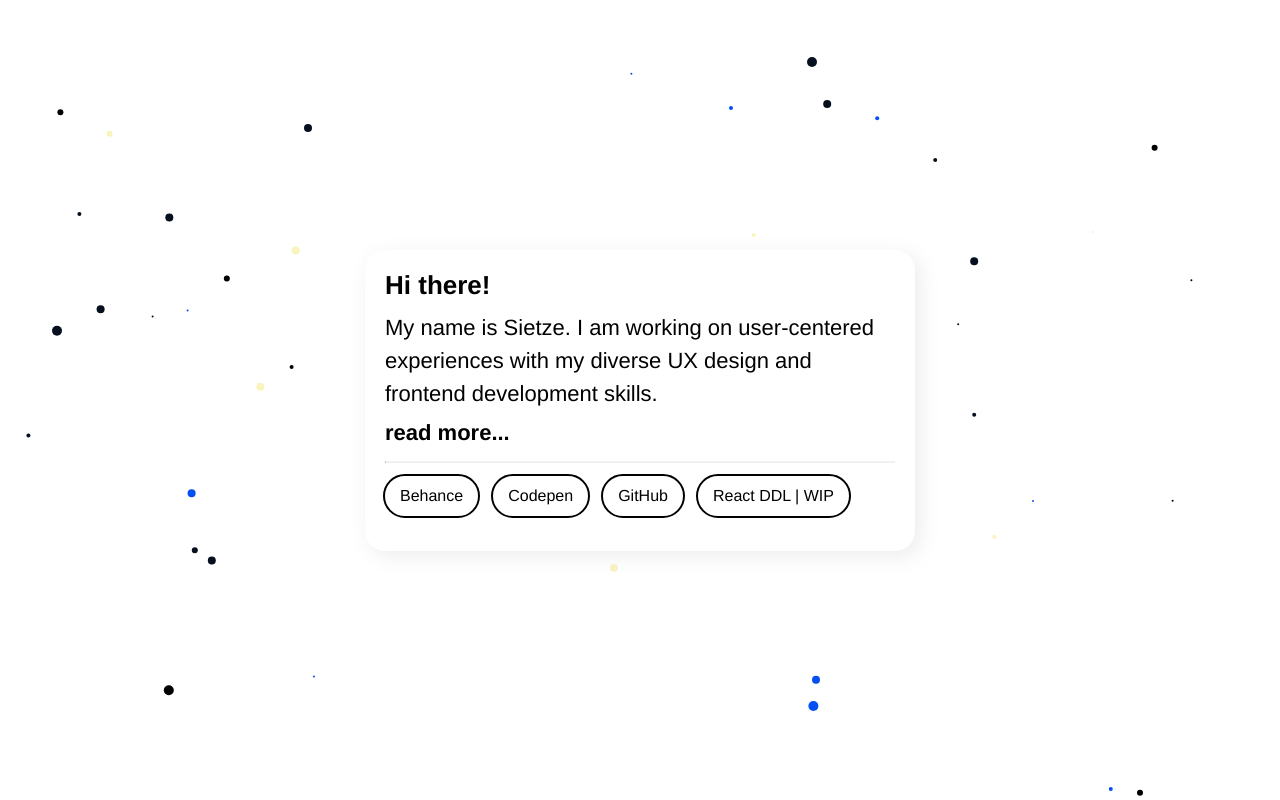
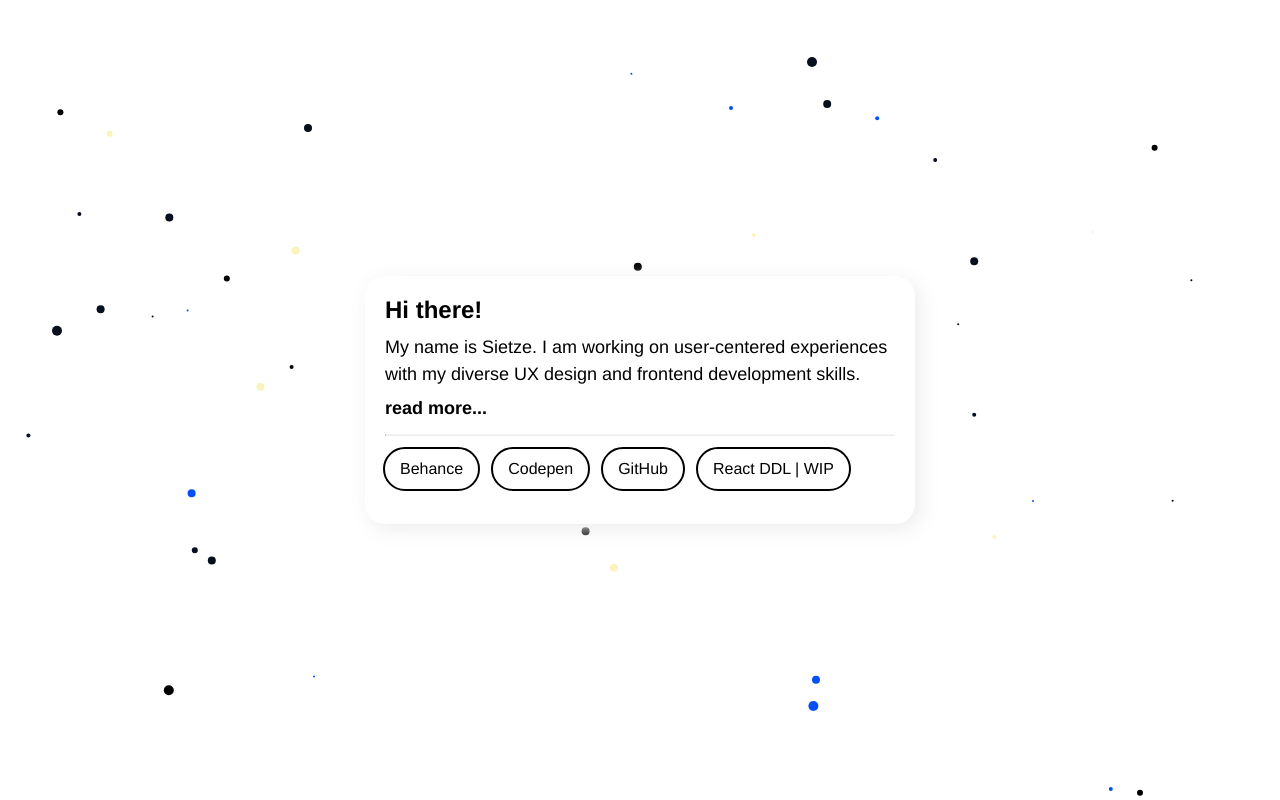
Before and after one commit to supernova770/portfolio, a React (Create React App) app: page / in a window 1280 px wide. Built offline with nearby package versions, Linux system fonts and the light colour scheme.

Commit message:
new edits

```diff
--- a/src/components/card/card.css
+++ b/src/components/card/card.css
@@ -12,13 +12,13 @@
 
 #portfolio-text-title {
     font-weight: bold;
-    font-size: 26px;
+    font-size: 24px;
     color: black;
 }
 
 #portfolio-text-body {
     font-weight: 300;
-    font-size: 22px;
+    font-size: 18px;
     line-height: 1.5;
     margin-top: 10px;
     color: black;
@@ -26,7 +26,7 @@
 
 #portfolio-text-extended-inactive {
     font-weight: 300;
-    font-size: 22px;
+    font-size: 18px;
     color: black;
     line-height: 1.5;
     height:0px;
@@ -36,7 +36,7 @@
 
 #portfolio-text-extended-active {
     font-weight: 300;
-    font-size: 22px;
+    font-size: 18px;
     color: black;
     line-height: 1.5;
     margin-top: 15px;
@@ -57,7 +57,7 @@
 
 #button-extend {
     color: black;
-    font-size: 22px;
+    font-size: 18px;
     margin-top: 10px;
     margin-bottom: 15px;
     cursor: pointer;
@@ -66,7 +66,7 @@
 
 #button-extend:hover {
     color: #034ff4;
-    font-size: 22px;
+    font-size: 18px;
     margin-top: 10px;
     margin-bottom: 15px;
     cursor: pointer;
```
